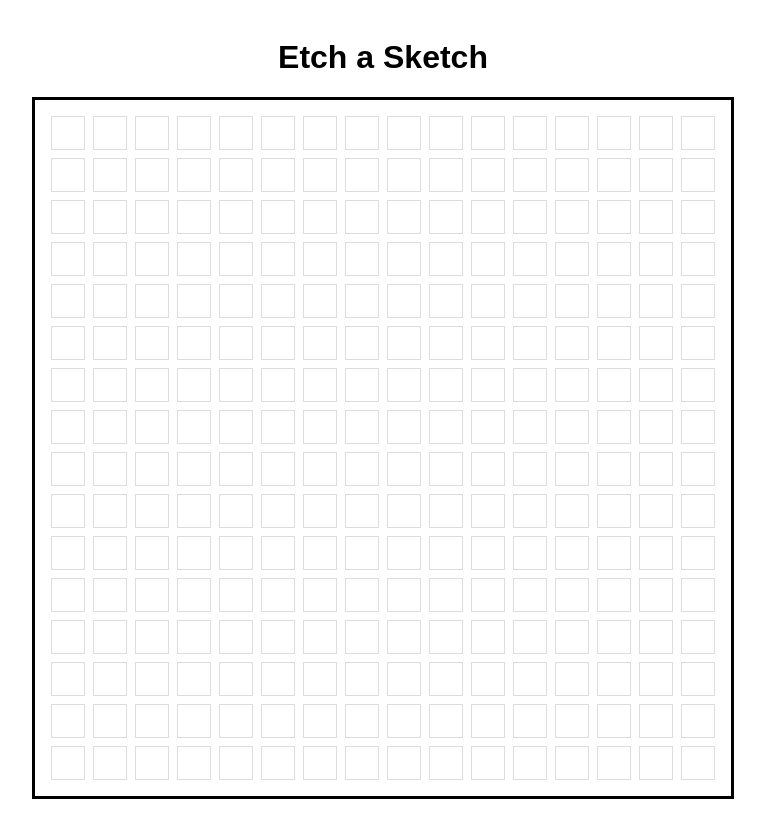
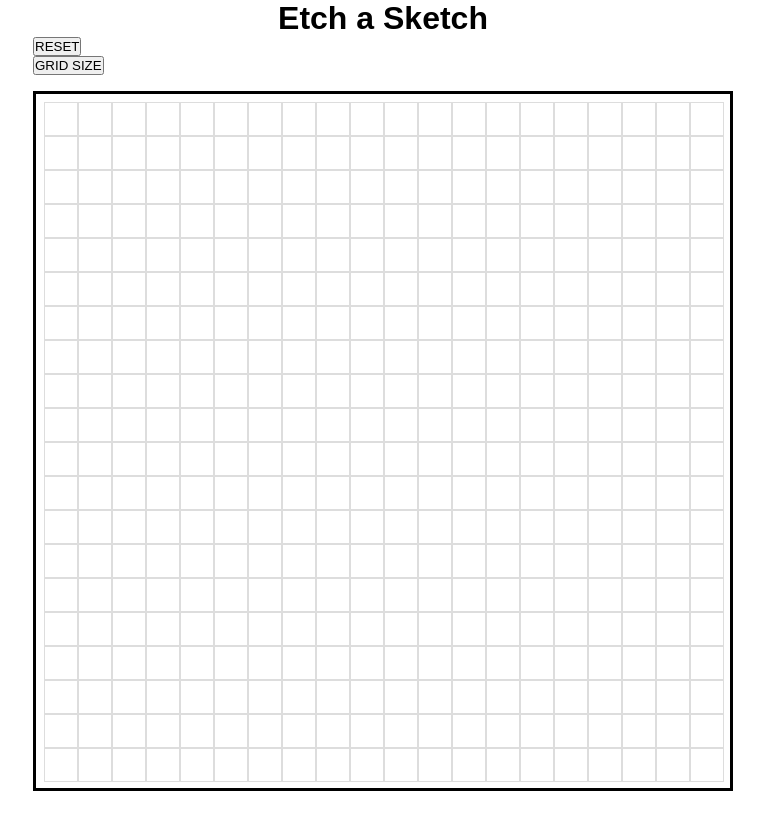
Before and after one commit to Rosellinda/Etch-a-Sketch, a plain HTML site: page index.html in a window 1280 px wide. Shown: the whole page, without its empty margins (257-1022 px from the left). Drawn offline with Linux system fonts and the light colour scheme.

Commit message:
resize the grid

```diff
--- a/asset/index.js
+++ b/asset/index.js
@@ -1,10 +1,28 @@
 const container = document.querySelector('#main-grid');
+const squares = document.querySelector('grid-item');
 
-// Functions that creates GRID
-const generateGrid = (rows, cols) => {
-    container.style.setProperty('--grid-rows', rows);
-    container.style.setProperty('--grid-cols', cols);
-    for(let i = 0; i < (rows * cols); i++){
+// default GRID
+const setDefaultGrid = () => {
+    setGridSize(20);
+    generateGrid(20);
+}
+
+const setGridSize = (size) => {
+    // console.log(container.offsetWidth + "px");
+    let gridWidth = container.offsetWidth/size;
+    // console.log(gridWidth);
+    container.style.gridTemplateColumns = `repeat(${size}, 1fr)`;
+    // container.style.gridTemplateRows = `repeat(${size}, ${gridWidth}px)`;
+
+    if(size > 20){
+        console.log("more than 20");
+    }
+
+}
+
+//create square divs
+const generateGrid = (size) =>{
+    for(let i = 0; i < (size * size); i++){
         let square = document.createElement("div");
             square.classList.add('grid-item');
         container.appendChild(square);
@@ -12,15 +30,79 @@
     hoverColor();
 }
 
+
+
 // functions that changes div color upon being hovered
 const hoverColor = () => {
     // Get all the elements with .grid-item (not just the first one
     let items = document.querySelectorAll('.grid-item');
     for(let i = 0; i < items.length; i++){
-        items[i].addEventListener('mouseover', () => {
+        items[i].addEventListener('mouseover', (e) => {
+            items[i].classList.add("active");
             items[i].style.backgroundColor = "orange";
         });
     }
 }
 
-generateGrid(16, 16);
+
+
+
+// generateGrid(16, 16);
+
+// reset btns
+const resetWrapper = document.getElementById('reset');
+const resetBtn = () => {
+    const resetBtn = document.createElement("button");
+        resetBtn.setAttribute('class', 'reset_btn')
+        resetBtn.textContent = 'RESET';
+    resetWrapper.appendChild(resetBtn);
+
+    resetBtn.addEventListener('click', clearHover);
+}
+
+// clear the hover
+const clearHover = () => {
+    let items = document.querySelectorAll('.grid-item');
+    for(let i = 0; i < items.length; i++){
+        items[i].style.backgroundColor = "";
+    }
+}
+
+// input the size of the grid
+const promptWrapper = document.getElementById('prompt');
+const promptBtn = () => {
+    const promptBtn = document.createElement("button");
+        promptBtn.setAttribute('class', 'prompt_btn');
+        promptBtn.textContent = 'GRID SIZE';
+    promptWrapper.appendChild(promptBtn);
+    promptBtn.addEventListener('click', changeSizeGrid);
+}
+
+const changeSizeGrid = () => {
+    const setNewSize = prompt("Enter New Grid Size", 100);
+    if(setNewSize !== null){
+        // console.log("GOOD JOB");
+        // setNewSize = parseInt(setNewSize);
+        if(setNewSize < 1 || setNewSize > 100 || Number.isNaN(setNewSize)){
+            alert("Enter a number from 1-100 range");
+            changeSizeGrid();
+        } else {
+            clearGrid();
+            setGridSize(setNewSize);
+            generateGrid(setNewSize);
+        }
+    }
+}
+
+function clearGrid() {
+    const gridArray = Array.from(container.childNodes);
+    gridArray.forEach((element) => {
+      container.removeChild(element);
+    });
+}
+
+window.onload = function() {
+    setDefaultGrid();
+    resetBtn();
+    promptBtn();
+}
--- a/asset/style.css
+++ b/asset/style.css
@@ -1,10 +1,13 @@
-:root {
+/* :root {
     --grid-cols: 1;
     --grid-rows: 1;
-}
+} */
 
 * {
     font-family: 'Nunito', Arial;
+    box-sizing: border-box;
+    margin: 0;
+    padding: 0;
 }
 
 .container {
@@ -21,11 +24,11 @@
 
 #main-grid {
     display: grid;
-    grid-gap: 0.5em;
-    grid-template-rows: repeat(var(--grid-rows), 1fr);
-    grid-template-columns: repeat(var(--grid-cols), 1fr);
+    margin: 1rem auto;
     border: 3px solid black;
-    padding: 1em;
+    padding: 0.5em;
+    height: 700px;
+    width: 700px;
 }
 
 #main-grid:hover {
--- a/index.html
+++ b/index.html
@@ -13,6 +13,11 @@
             <div class="title">
                 <h1>Etch a Sketch</h1>
             </div>
+            <div class="btns">
+                <div id="reset"></div>
+                <div id="prompt"></div>
+            </div>
+            <!-- GRID -->
             <div class="container-grid" id="container-grid">
                 <div class="main-grid" id="main-grid"></div>
             </div>
```
